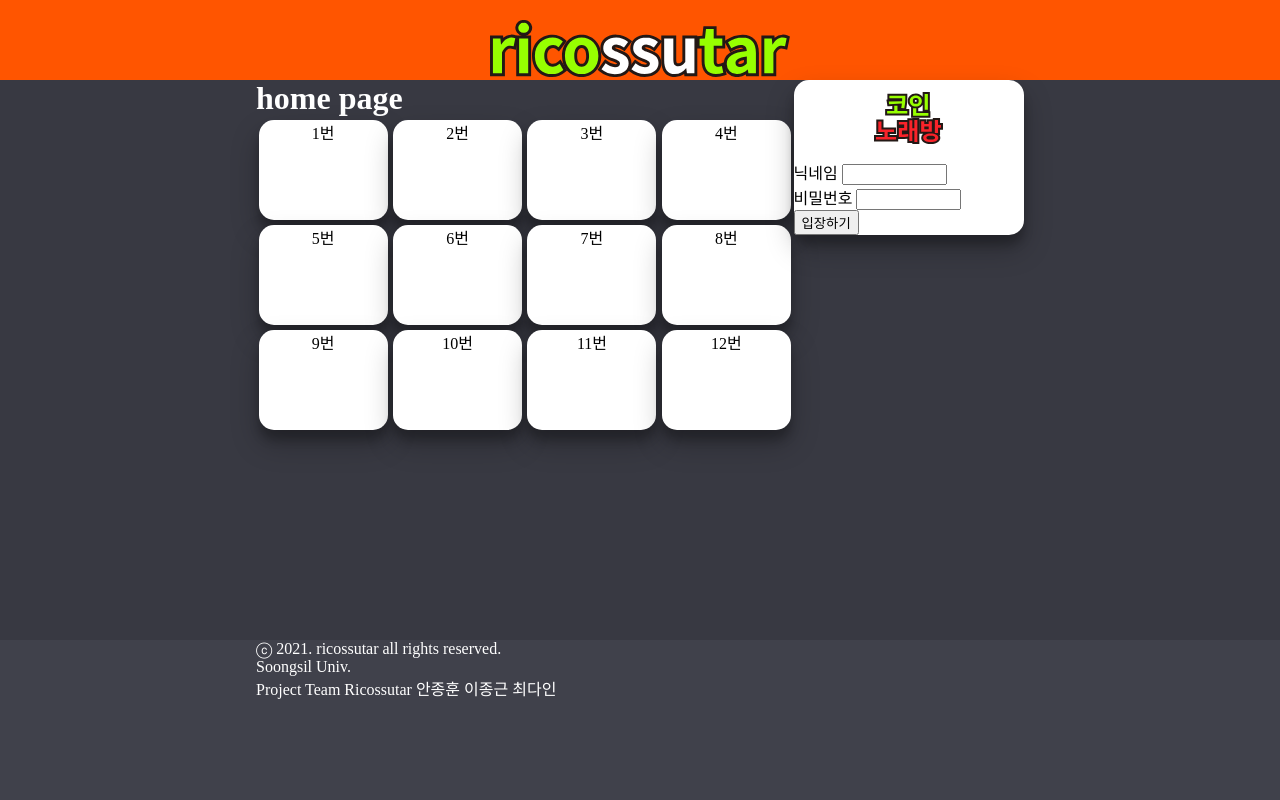
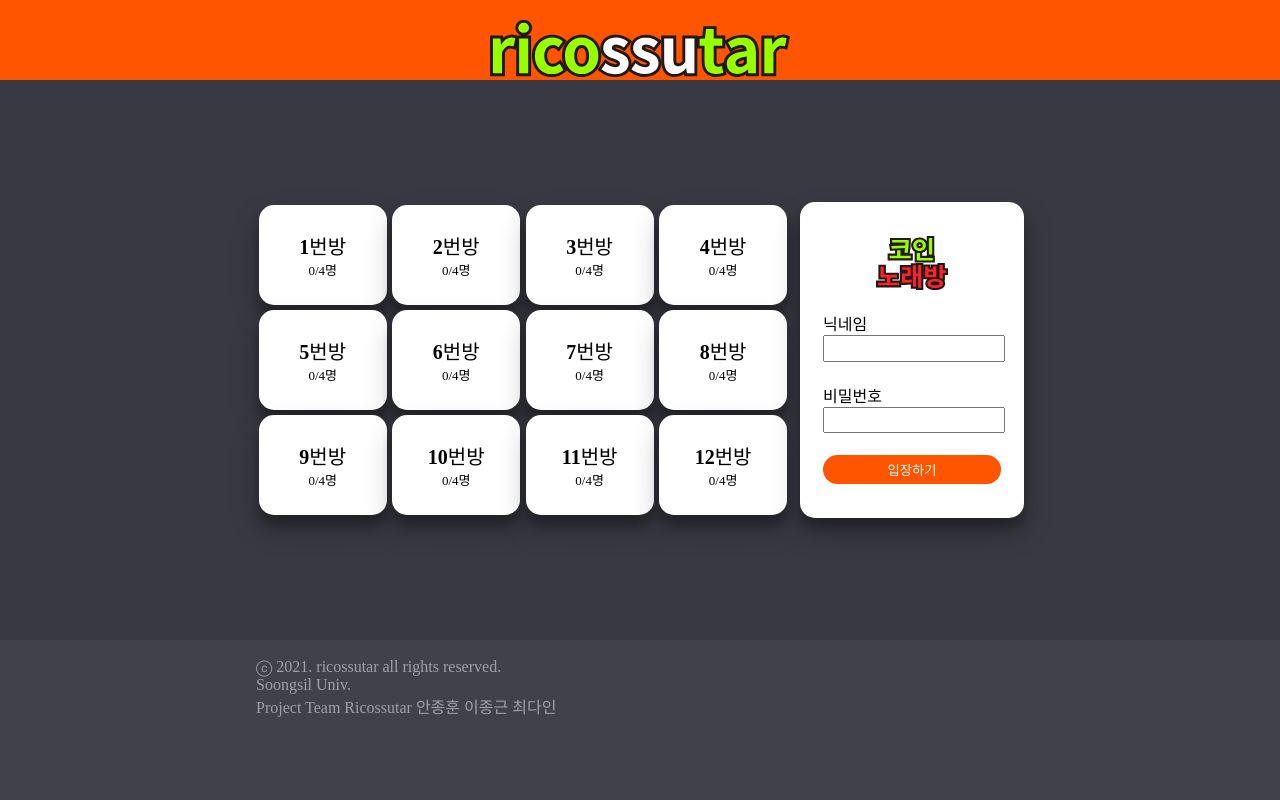
Before and after one commit to ricossutar/ricossutar, a Django app: page / in a window 1280 px wide. Run offline with Django 3.2, Linux system fonts and the light colour scheme.

Commit message:
design first complete

```diff
--- a/ricossutar/main/static/main.css
+++ b/ricossutar/main/static/main.css
@@ -5,8 +5,42 @@ body {
 }
 h1 {
   margin: 0;
+  height: 50px;
+}
+a {
+  width: 100%;
+}
+label {
+  display: block;
+  width: 100%;
+}
+input {
+  display: block;
+  padding: 2%;
+  width: 96%;
+}
+input[type="radio"] {
+  display: none;
+}
+input:checked + label {
+  background-color: #ff5500;
+  color: white;
+}
+#delete {
+  /* border: none; */
+  background: none;
+  color: #ff5500;
 }
 
+#enter {
+  /* width: 300px; */
+  width: 100%;
+  background-color: #ff5500;
+  color: white;
+  border: none;
+  padding: 3%;
+  border-radius: 15px;
+}
 .nav {
   height: 10%;
   /* padding: 20px; */
@@ -20,12 +54,14 @@ h1 {
   background-color: #383942;
   /* background-color: #273746; */
   /* padding: 20px; */
+  display: flex;
+  align-items: center;
   padding-left: 20%;
   padding-right: 20%;
 }
 
 .footer {
-  color: white;
+  color: rgba(255, 255, 255, 0.5);
   background-color: #40414b;
   /* background-color: #2c3e50; */
   height: 20%;
@@ -37,19 +73,26 @@ h1 {
 .flex_container {
   display: flex;
   flex-flow: row;
+  width: 100%;
 }
 
 .right_box {
   color: black;
-  width: 30%;
-  height: 80%;
+  display: flex;
+  flex-direction: column;
+  align-items: center;
+  justify-content: space-around;
+  width: 25%;
+  margin-left: 10px;
+  padding: 3%;
   background-color: white;
   border-radius: 15px;
   box-shadow: 0 14px 28px rgba(0, 0, 0, 0.25), 0 10px 10px rgba(0, 0, 0, 0.22);
 }
 
 .left_box {
-  width: 70%;
+  width: 75%;
+  height: 80%;
 }
 
 .room_container {
@@ -61,10 +104,13 @@ h1 {
   width: 24%;
   height: 100px;
   margin: 0.5%;
+  display: flex;
+  align-items: center;
+  text-align: center;
   border-radius: 15px;
   background-color: white;
   color: black;
-  text-align: center;
+  font-size: 20px;
   box-shadow: 0 14px 28px rgba(0, 0, 0, 0.25), 0 10px 10px rgba(0, 0, 0, 0.22);
 }
 
@@ -87,8 +133,5 @@ h1 {
 }
 
 .coin_logo {
-  width: 30%;
-  margin: 5%;
-  margin-left: 35%;
-  margin-right: 35%;
+  width: 40%;
 }
--- a/ricossutar/main/templates/base.html
+++ b/ricossutar/main/templates/base.html
@@ -19,6 +19,7 @@
         {% endblock %}
     </div>
     <div class="footer">
+        <br/>
         ⓒ 2021. ricossutar all rights reserved.<br/>
         Soongsil Univ.<br/>
         Project Team Ricossutar 안종훈 이종근 최다인
--- a/ricossutar/main/templates/home.html
+++ b/ricossutar/main/templates/home.html
@@ -1,27 +1,36 @@
 {% extends 'base.html' %}
 {% load static %}
 {% block content %}
-<div class='flex_container'>
+<form action="/room/1" method="POST" class='flex_container'>
     <div class='left_box'>
-        <h1>home page</h1>
+        <!-- <h1>Entrance</h1> -->
         <div class='room_container'>
+            {% csrf_token %}
             {% for num in numbers %}
-                <div class='room'>
-                    {{num}}번
-                </div>
+                <input id="choice{{ forloop.counter }}" value="{{num}}" type="radio" name="select">
+                <label for="choice{{ forloop.counter }}" class="room">
+                    <div style="width: 100%;">
+                        <b>{{num}}</b>번방<br/>
+                        <div style="font-size: small;">0/4명</div>
+                    </div>
+                </label>
             {% endfor %}
         </div>
     </div>
     <div class='right_box'>
-        <img class='coin_logo'src="{% static 'img/coin_logo_thin.svg' %}"/><br/>
-        <label for="name">닉네임</label>
-        <input type="text" id="name" name="name" required size="10">
-        <br/>
-        <label for="password">비밀번호</label>
-        <input type="text" id="password" name="password" required size="10">
-        <a href="room">
-            <button>입장하기</button>
-        </a>
+        <img class='coin_logo'src="{% static 'img/coin_logo_thin.svg' %}"/>
+        <div style="width: 100%;">
+            <label class='label' for="name">닉네임</label>
+            <input type="text" id="name" name="name" required size="10">
+        </div>
+        <div style="width: 100%;">
+            <label class='label' for="password">비밀번호</label>
+            <input type="text" id="password" name="password" required size="10">
+        </div>
+        <input id='enter' type="submit" value="입장하기" />
+        <!-- <a href="room/0">
+            <button id='enter'><b>입장하기</b></button>
+        </a> -->
     </div>
-</div>
+</form>
 {% endblock %}
--- a/ricossutar/main/views.py
+++ b/ricossutar/main/views.py
@@ -8,15 +8,16 @@ import threading
 def home(request):
     numbers = range(1, 13)
     context = {'numbers': numbers}
+    room_num = request.POST.getlist('option[]')
     return render(request, "home.html", context)
 
 
-def room(request,):
+def room(request, room_num):
     url_list = [
         'https://www.youtube.com/watch?v=2UaChDjI7l4',
         'https://www.youtube.com/watch?v=lF8pdmJYWmk'
     ]
-    context = {'url_list': url_list}
+    context = {'room_num': room_num, 'url_list': url_list}
 
     return render(request, "room.html", context)
 
--- a/ricossutar/ricossutar/urls.py
+++ b/ricossutar/ricossutar/urls.py
@@ -22,7 +22,7 @@ from main.views import *
 urlpatterns = [
     path('admin/', admin.site.urls),
     path('', home, name="home"),
-    path('room', room, name="room"),
+    path('room/<int:room_num>', room, name="room"),
     path('main', main, name="name"),
 
 ]
```
Also changed, not shown: ricossutar/main/templates/room.html (+11 -7 lines).
